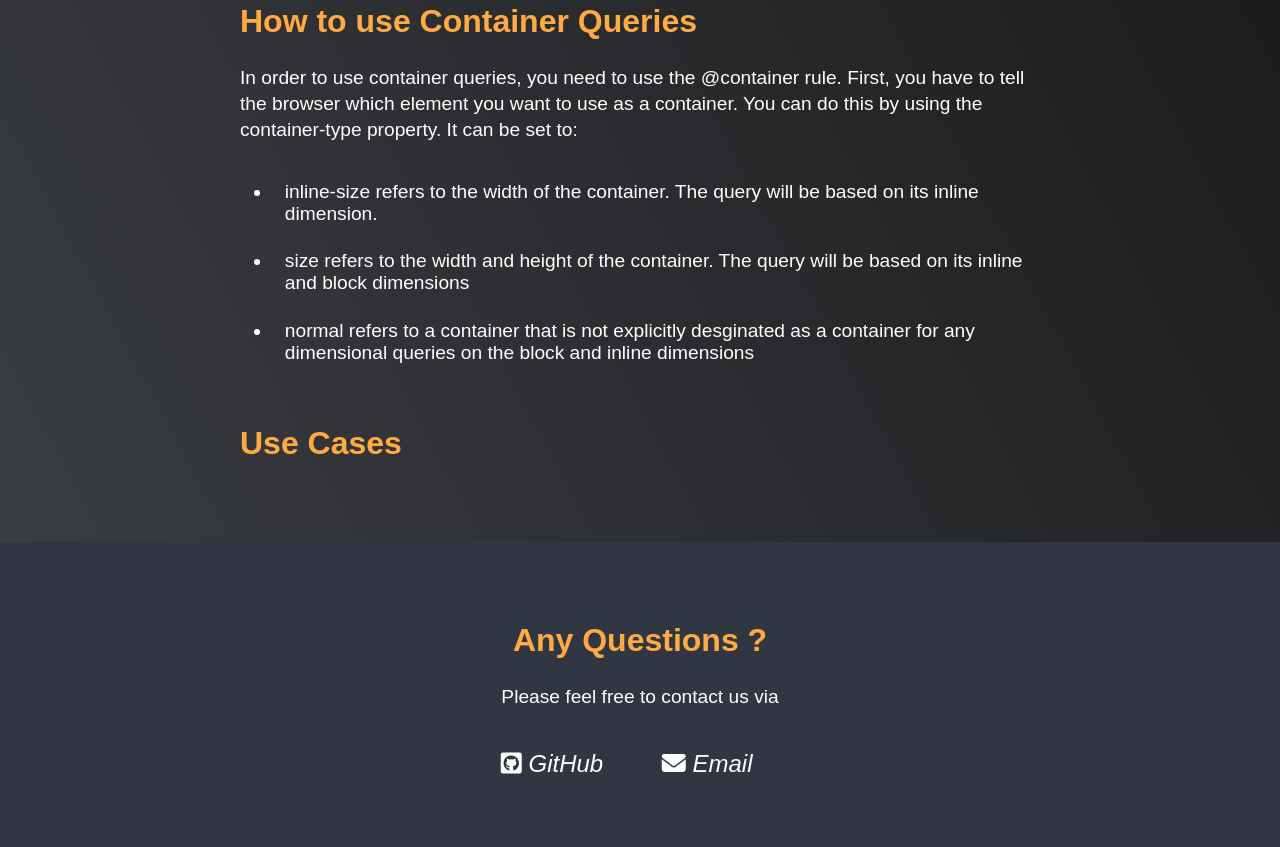
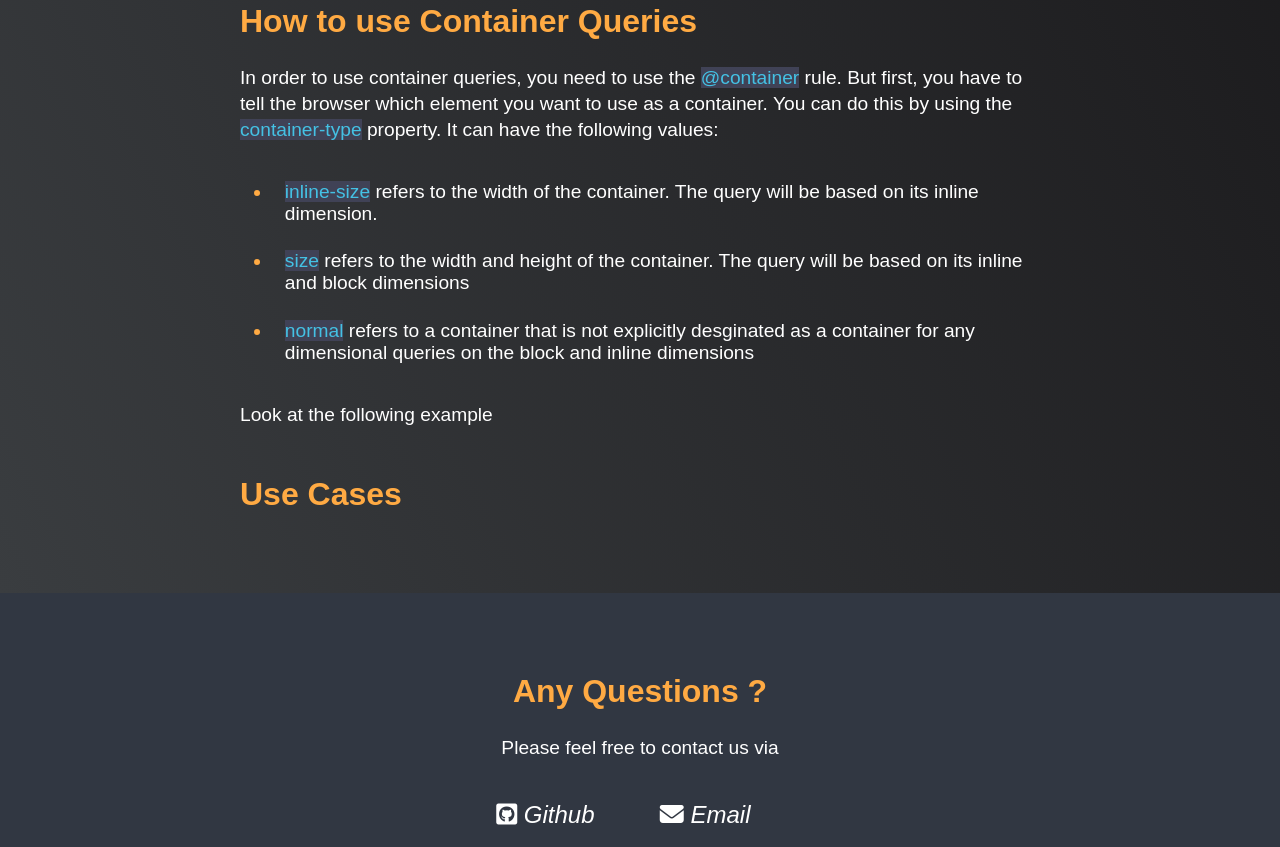
Before and after one commit to yangzou2110307110/wdp3_project, a plain HTML site: page index.html in a window 1280 px wide. Shown: the part 493-1340 px from the top of the page. Drawn offline with Linux system fonts and the light colour scheme.

Commit message:
mini change

```diff
--- a/index.html
+++ b/index.html
@@ -45,9 +45,9 @@
                 <h2>How to use Container Queries</h2>
                 <p>
                     In order to use container queries, you need to use the <span class="keyword">@container</span> rule.
-                    First, you have to tell the browser which element you want to use as a container.
+                    But first, you have to tell the browser which element you want to use as a container.
                     You can do this by using the <span class="keyword">container-type</span> property.
-                    It can be set to:
+                    It can have the following values:
                     <ul class="container-type-values">
                         <li><span class="keyword">inline-size</span> refers to the width of the container. The
                             query will be based on its inline dimension.</li>
@@ -57,6 +57,11 @@
                            as a container for any dimensional queries on the block and inline dimensions</li>
                     </ul>
                 </p>
+
+                <p>
+                    Look at the following example
+                </p>
+
             </article>
 
             <article>
@@ -100,12 +105,16 @@
             <p>Please feel free to contact us via</p>
             <ul class="contact-list">
                 <li class="contact-way cnt-github">
-                    <i class="fa-brands fa-square-github"></i>
-                    <a href="https://github.com/yangzou2110307110">GitHub</a >&nbsp;&nbsp;&nbsp;&nbsp;
+                    <a href="https://github.com/yangzou2110307110">
+                        <i class="fa-brands fa-square-github"></i>
+                        Github
+                    </a >&nbsp;&nbsp;&nbsp;&nbsp;
                 </li>
                 <li class="contact-way cnt-email">
-                    <i class="fa-sharp fa-solid fa-envelope"></i>
-                    <a href="mailto:contact@example.com">Email</a >&nbsp;&nbsp;&nbsp;&nbsp;
+                    <a href="mailto:contact@example.com">
+                        <i class="fa-sharp fa-solid fa-envelope"></i>
+                        Email
+                    </a >&nbsp;&nbsp;&nbsp;&nbsp;
                 </li>
             </ul>
         </div>
--- a/styles/styles.css
+++ b/styles/styles.css
@@ -5,6 +5,7 @@
     --main-grey: #313742;
     --light-blue: #44c1e4;
 
+    --keyword-back-color: #404256;
     --nav-link-hover: #ff8c00;
     --link-hover-color: #ffaa43;
     --heading-color: #ffaa43;
@@ -176,6 +177,15 @@ section article {
   padding: 0.8rem;
 }
 
+.container-type-values li::marker {
+    color: var(--heading-color);
+}
+
+
+.keyword {
+    color: var(--light-blue);
+    background-color: var(--keyword-back-color);
+}
 
 
 
@@ -201,7 +211,7 @@ section article {
 
 .contact-way a:hover {
     color: var(--light-blue);
-    text-decoration: underline;
+    text-decoration: none;
 }
 
 @media screen and (prefers-reduced-motion: no-preference) {
```
